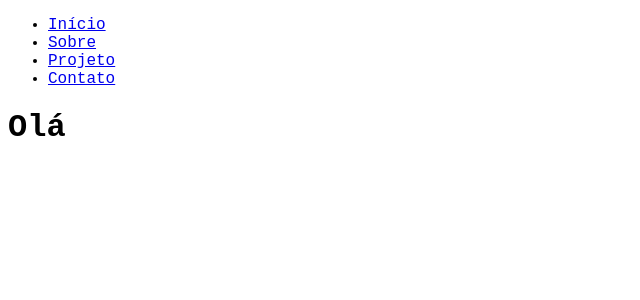
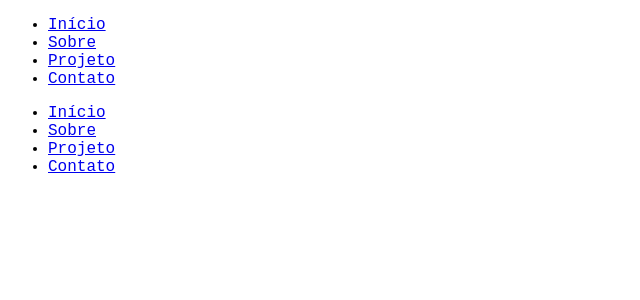
Before and after one commit to VanessaHenker/Portifolio, a React (Vite) app in the folder meu-portfolio/: page / in a window 1280 px wide. Shown: the top 300 px of the page, without its empty margins (0-640 px from the left). Built offline with nearby package versions, Linux system fonts and the light colour scheme; the HTML template or start-up script is replaced by a standard one.

Commit message:
Criando arquivo project

```diff
--- a/meu-portfolio/src/App.tsx
+++ b/meu-portfolio/src/App.tsx
@@ -1,6 +1,4 @@
-import Inicio from './componentes/inicio';
-import NavBar from './componentes/layout/navbar';
-
+import NavBar from './componentes/layout/navBar';
 import './style.css';
 import { BrowserRouter as Router, Routes, Route } from 'react-router-dom';
 
@@ -9,7 +7,7 @@ function App() {
     <Router>
       <NavBar/>
       <Routes>
-        <Route path="/" element={<Inicio/>} />
+        <Route path="/" element={<NavBar />} />
       </Routes>
     </Router>
   );
```
Also changed, not shown: meu-portfolio/src/componentes/project/project.tsx (added).
